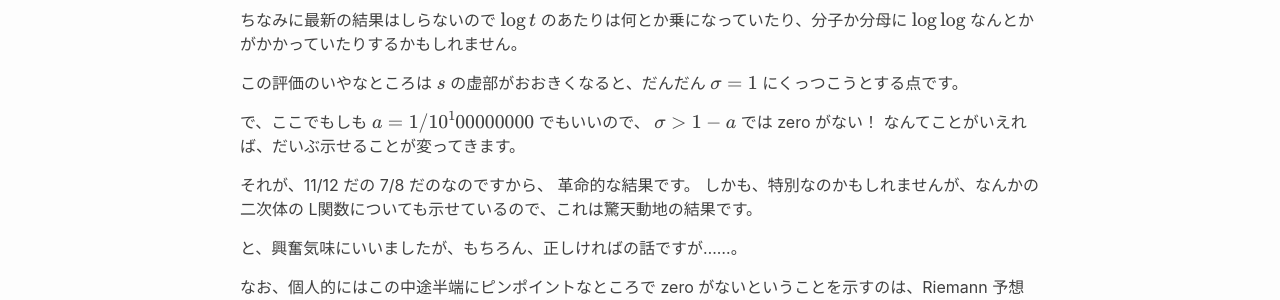
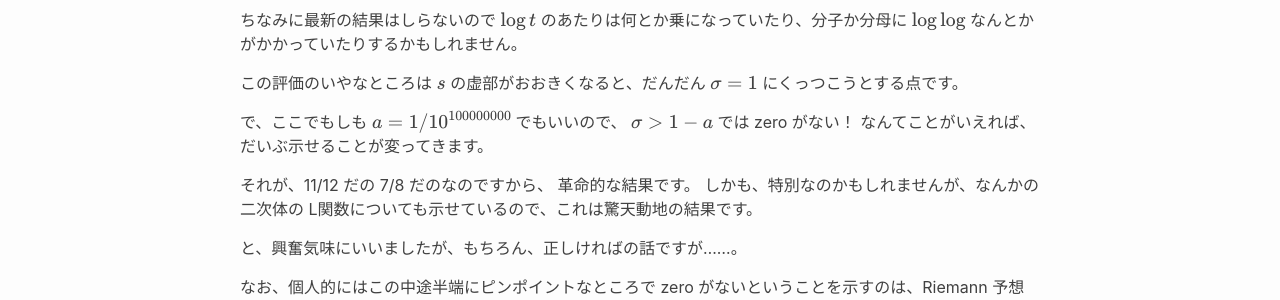
Before and after one commit to eiu2/eiu2.github.com, a Jekyll site: the page built from _posts/2026-10-11-QRH.md, in a window 1280 px wide. Shown: the part 1318-1618 px from the top of the page. Built offline with Jekyll 4.4.1, drawn with Linux system fonts in a browser that asks for light colours; nearby versions of some CDN libraries; formulas are drawn with MathJax 3.

Commit message:
Update 2026-10-11-QRH.md

```diff
--- a/_posts/2026-10-11-QRH.md
+++ b/_posts/2026-10-11-QRH.md
@@ -114,7 +114,7 @@ $\sigma = 1$
 にくっつこうとする点です。
 
 で、ここでもしも
-$a = 1/10^100000000$
+$a = 1/10^{100000000}$
 でもいいので、
 $\sigma > 1 - a$
 では zero がない！
```
